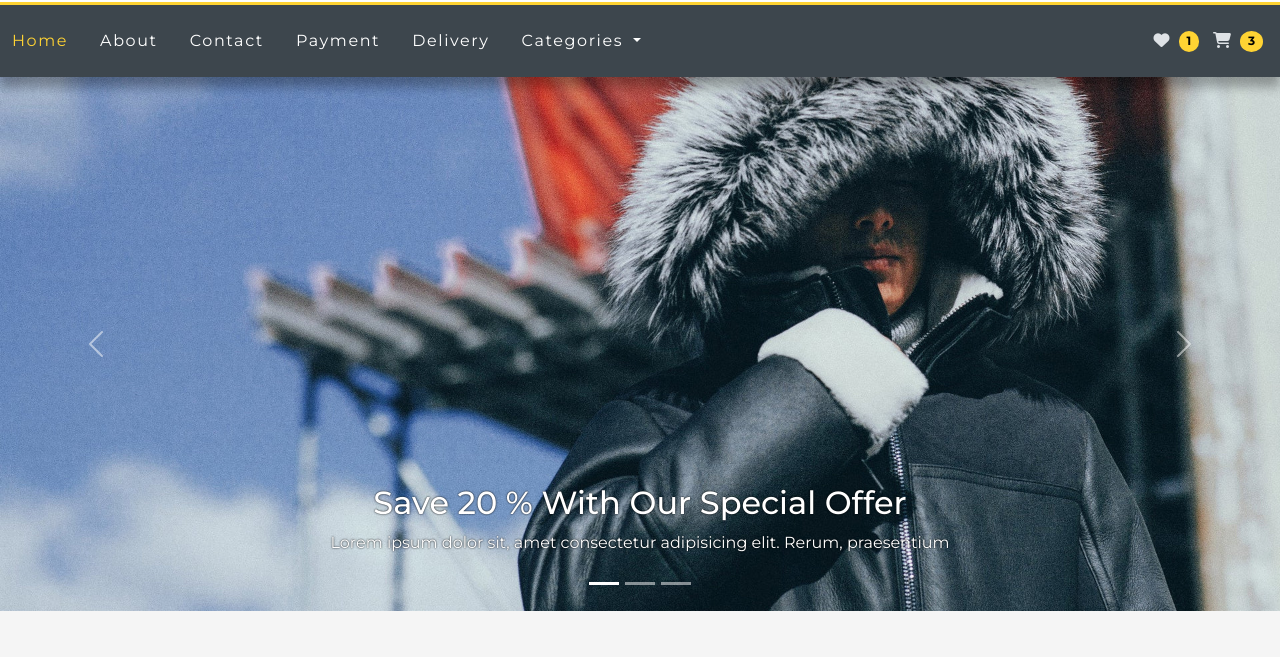
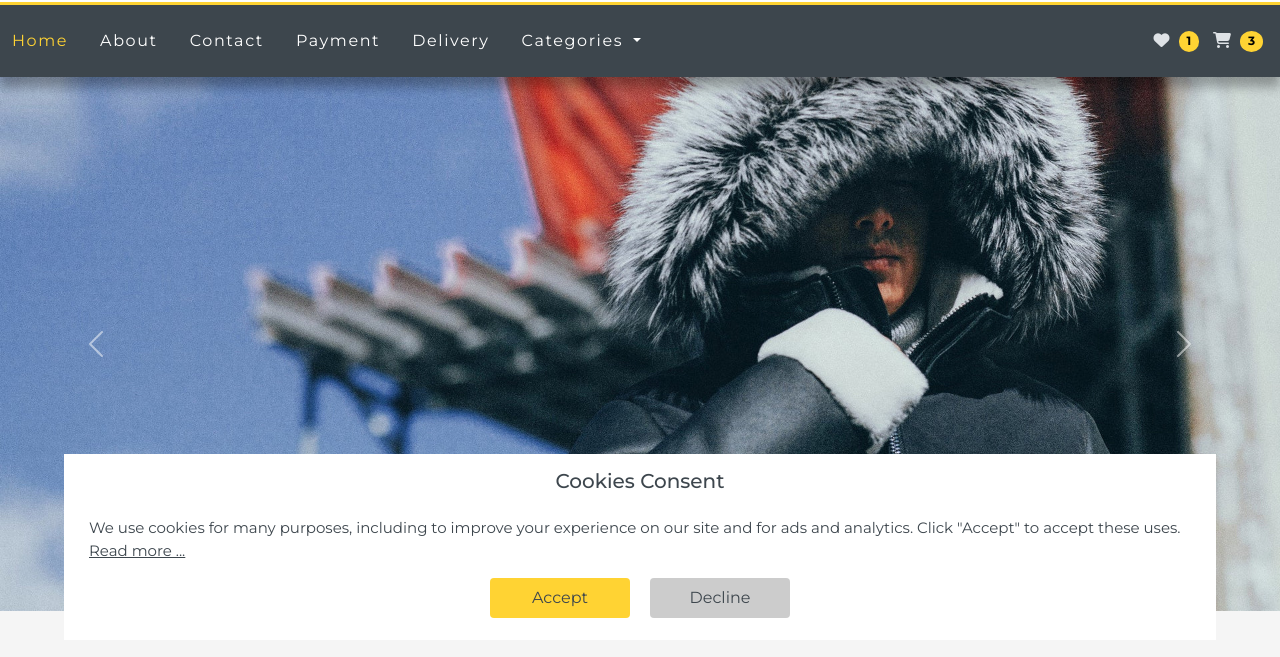
Before and after one commit to Beegood-b/online-shop, a plain HTML site: page index.html in a window 1280 px wide. Shown: the part 140-797 px from the top of the page. Drawn offline with nearby package versions, Linux system fonts and the light colour scheme.

Commit message:
added cookies

```diff
--- a/assets/css/main.css
+++ b/assets/css/main.css
@@ -236,6 +236,15 @@ section {
 .headernav-scroll.header__bottom .navbar .offcanvas:not(.show) .nav-link {
   padding-top: 0.3rem;
   padding-bottom: 0.3rem;
+}
+
+.navbar-toggler:focus {
+  outline: none;
+  box-shadow: none;
+}
+
+.navbar-toggler {
+  border: none;
 }
 
 /* ========================== MAIN ============================= */
@@ -702,6 +711,82 @@ section {
   width: 200px;
   padding-bottom: 5px;
 }
+
+/* ========================== COOKIES ============================= */
+
+.cookies {
+  display: flex;
+  align-items: center;
+  justify-content: center;
+  flex-direction: column;
+  position: fixed;
+  max-width: 100%;
+  width: 90%;
+  left: -50%;
+  bottom: 20px;
+  transform: translateX(-50%);
+  background: #fff;
+  padding: 15px 25px 22px;
+  transition: all 0.3s ease;
+  z-index: 20;
+}
+
+.cookies.show {
+  left: 50%;
+  transform: translateX(-50%);
+}
+
+.cookies .cookies__header {
+  display: flex;
+  align-items: center;
+  column-gap: 15px;
+}
+
+.cookies__header h2 {
+  color: var(--contrast-color);
+  font-weight: 500;
+  font-size: 20px;
+}
+
+.cookies .data {
+  margin-top: 16px;
+}
+
+.cookies .data p {
+  color: var(--contrast-color);
+  font-size: 15px;
+}
+
+.data p a {
+  color: var(--contrast-color);
+  text-decoration: underline;
+}
+
+.cookies .buttons {
+  max-width: 300px;
+  width: 100%;
+  display: flex;
+  align-items: center;
+  justify-content: space-between;
+}
+
+.buttons .button {
+  border: none;
+  background-color: var(--accent-color);
+  color: var(--contrast-color);
+  padding: 8px;
+  border-radius: 4px;
+  cursor: pointer;
+  width: calc(100% / 2 - 10px);
+}
+
+.buttons .button:nth-child(2) {
+  background-color: var(--gray-color);
+}
+
+.buttons .button:hover {
+  background-color: var(--accent-color);
+}
 /* ========================== MEDIA ============================= */
 
 @media only screen and (min-width: 992px) {
--- a/assets/js/main.js
+++ b/assets/js/main.js
@@ -85,3 +85,29 @@ $(document).ready(function () {
     },
   });
 });
+
+// cookies
+
+const cookieBox = document.querySelector(".cookies"),
+  buttons = document.querySelectorAll(".button");
+
+  const executeCodes = () => {
+    //if cookie contains beegood-b it will be returned and below of this code will not run
+    if(document.cookie.includes("beegood-b")) return;
+    cookieBox.classList.add("show");
+
+    buttons.forEach(button => {
+      button.addEventListener("click", () => {
+        cookieBox.classList.remove("show");
+
+        //if button was accepted
+        if (button.id == "acceptBtn") {
+          //set cookies for 1 month.
+          document.cookie = "cookieBy= beegood-b; max-age=" + 60 * 60 * 24 * 30;
+        }
+      });
+    });
+  };
+
+  //executeCodes function will be called on webpage load
+  window.addEventListener("load", executeCodes);
--- a/index.html
+++ b/index.html
@@ -944,6 +944,25 @@
     <i class="fa-solid fa-angles-up"></i>
   </button>
 
+  <!-- cookies -->
+  <div class="container">
+    <div class="cookies">
+      <div class="cookies__header">
+        <h2>Cookies Consent</h2>
+      </div>
+
+      <div class="data">
+        <p>We use cookies for many purposes, including to improve your experience on our site and for ads and analytics. Click "Accept" to accept these uses. <a href="#">Read more ... </a></p>
+      </div>
+
+      <div class="buttons">
+        <button id="acceptBtn" class="button">Accept</button>
+        <button class="button">Decline</button>
+      </div>
+    </div>
+  </div>
+
+
   <script src="https://cdnjs.cloudflare.com/ajax/libs/jquery/3.7.1/jquery.min.js"></script>
   <script src="https://cdn.jsdelivr.net/npm/bootstrap@5.3.2/dist/js/bootstrap.bundle.min.js"></script>
   <script src="./assets/owlcarousel/owl.carousel.min.js"></script>
```
